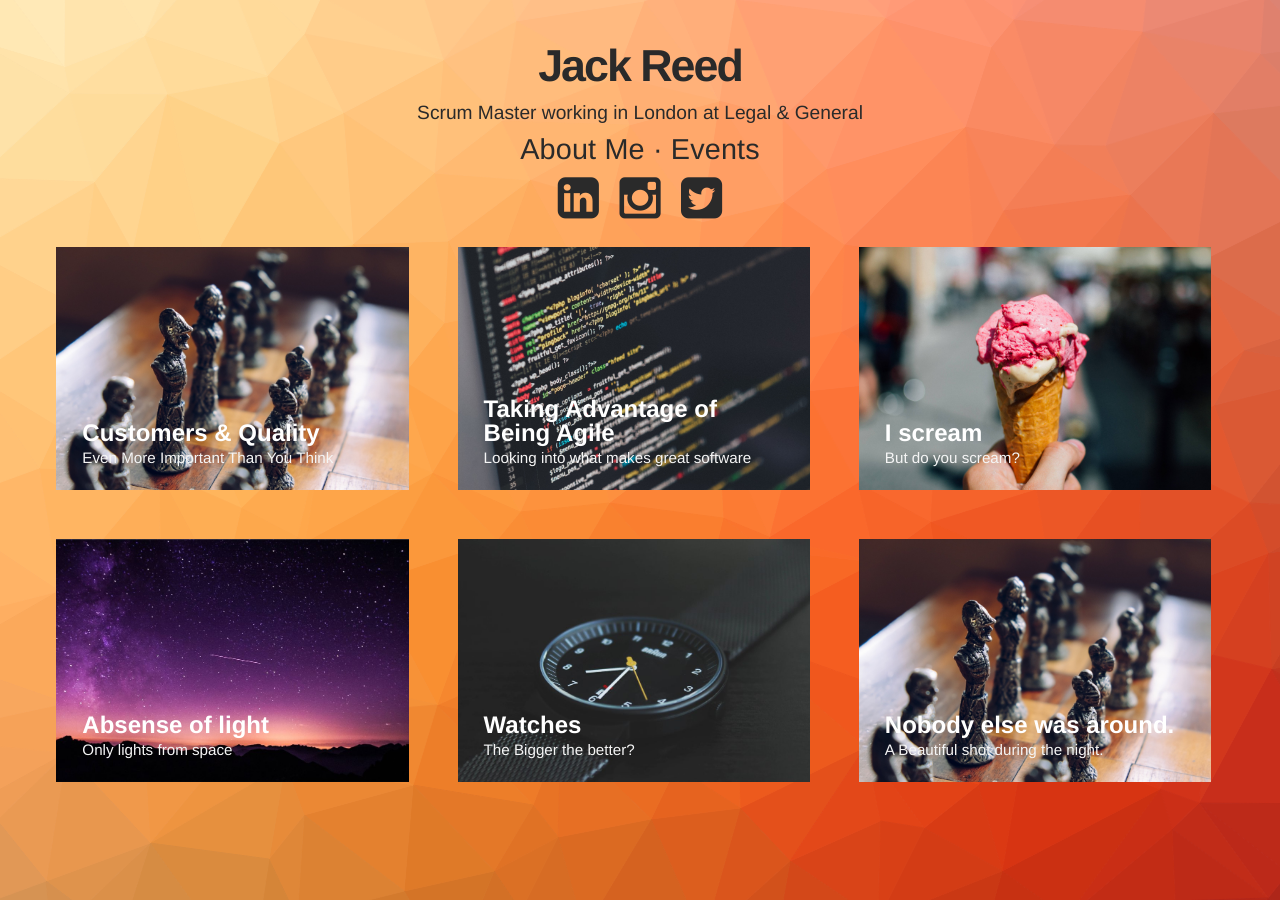
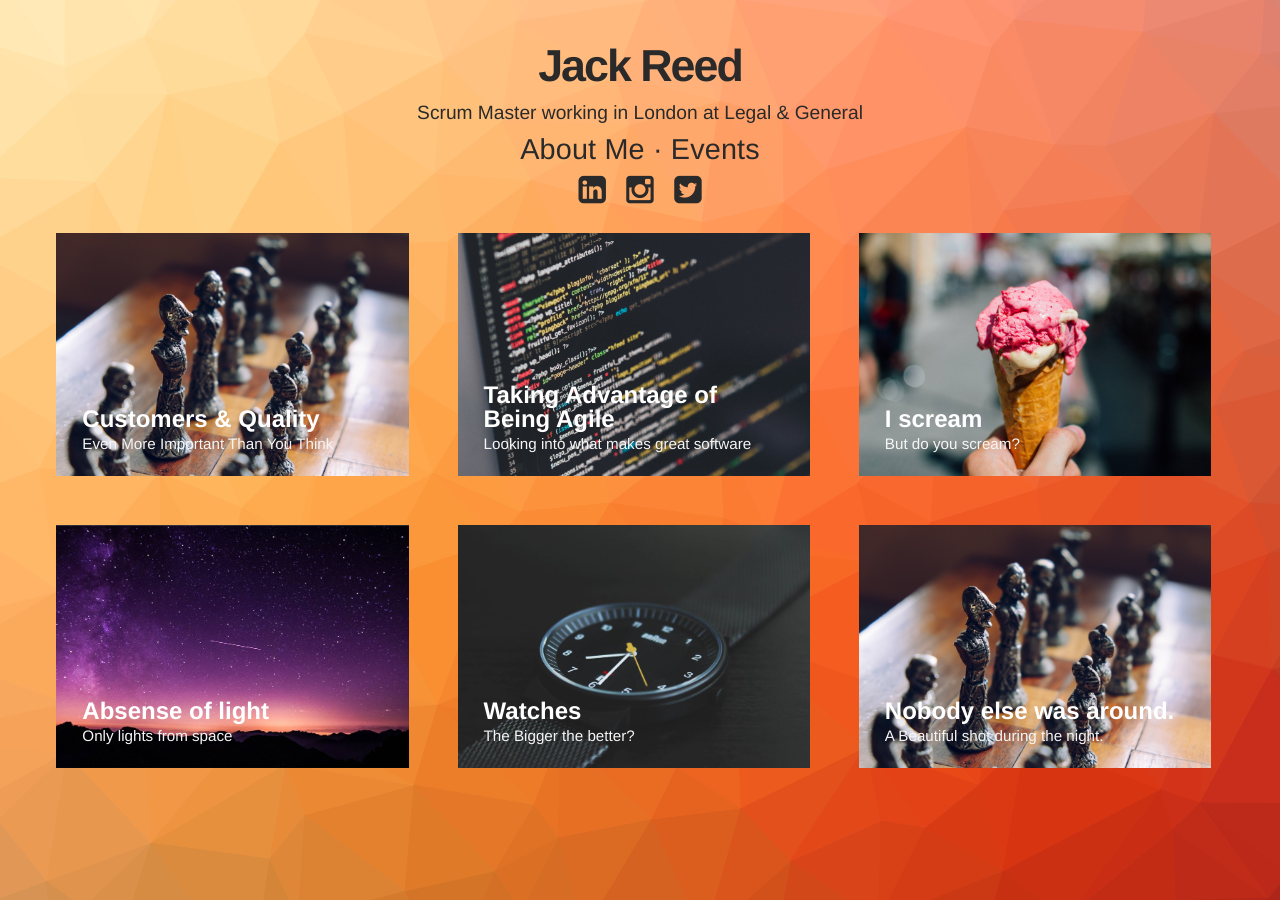
Before and after one commit to IamJackReed/iamjackreed, a Jekyll site: the page built from index.html, in a window 1280 px wide. Built offline with Jekyll 4.4.1, drawn with Linux system fonts in a browser that asks for light colours; grey boxes are pictures that could not be loaded.

Commit message:
Update index.html

```diff
--- a/index.html
+++ b/index.html
@@ -41,9 +41,9 @@
       </nav>
     </header>
     <nav class="links">
-            <a href="https://www.linkedin.com/in/iamjackreed"><i class="fa fa-linkedin-square fa-3x"></i></a>
-            <a href="https://www.instagram.com/jack.ross.reed/"><i class="fa fa-instagram fa-3x"></i></a>
-            <a href="https://twitter.com/jackrossreed"><i class="fa fa-twitter-square fa-3x"></i></a>
+            <a href="https://www.linkedin.com/in/iamjackreed"><i class="fa fa-linkedin-square fa-2x"></i></a>
+            <a href="https://www.instagram.com/jack.ross.reed/"><i class="fa fa-instagram fa-2x"></i></a>
+            <a href="https://twitter.com/jackrossreed"><i class="fa fa-twitter-square fa-2x"></i></a>
       </nav>
     <div class="content">
         <!-- trianglify pattern container -->
```
